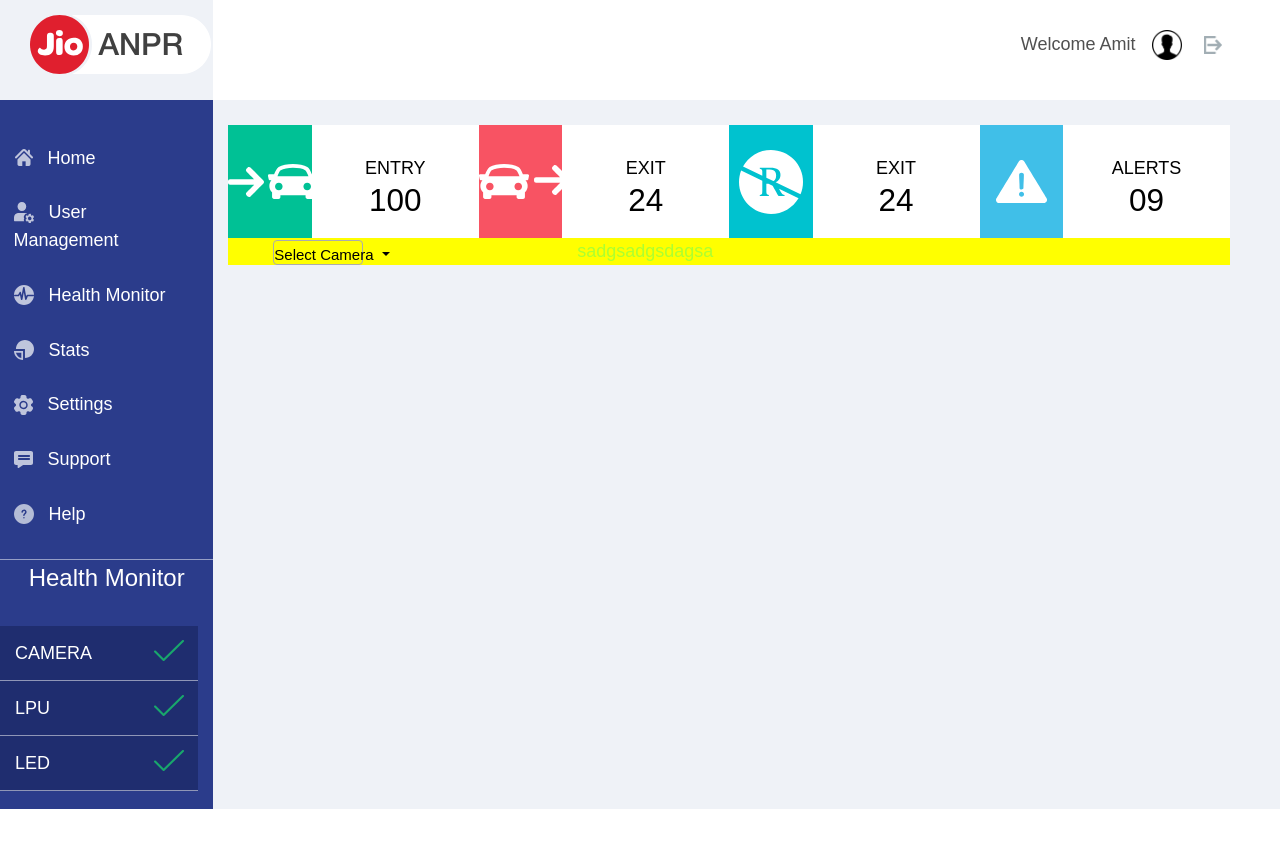
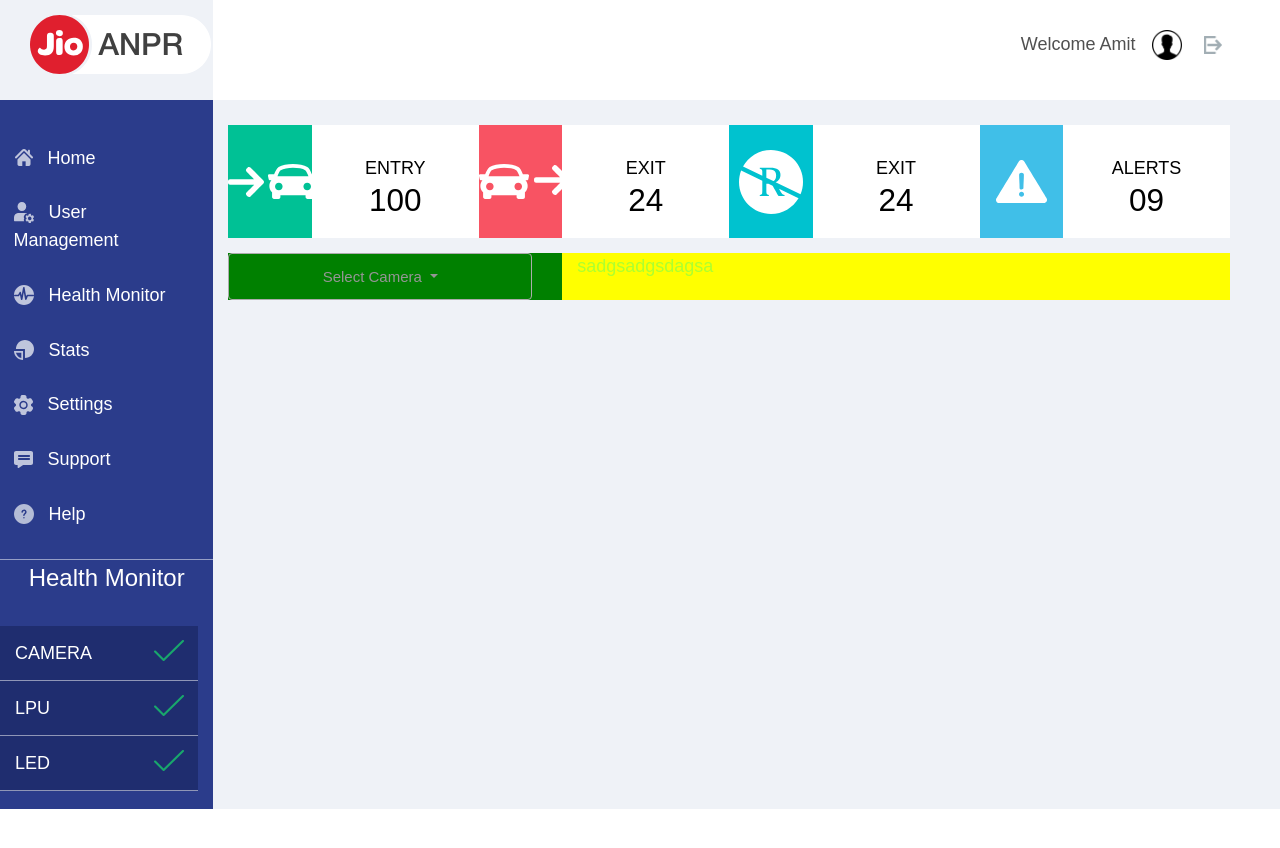
Before and after one commit to ashwingattani/AngularBootstrapUI, an Angular app: page / in a window 1280 px wide. Shown: the top 848 px of the page. Built offline with nearby package versions, Linux system fonts and the light colour scheme.

Commit message:
Home Screen

```diff
--- a/angular.json
+++ b/angular.json
@@ -26,7 +26,11 @@
               "node_modules/bootstrap/dist/css/bootstrap.min.css",
               "src/styles.css"
             ],
-            "scripts": [],
+            "scripts": [
+              "node_modules/popper.js/dist/umd/popper.min.js",
+              "node_modules/jquery/dist/jquery.min.js",
+              "node_modules/bootstrap/dist/js/bootstrap.min.js"
+            ],
             "es5BrowserSupport": true
           },
           "configurations": {
--- a/package.json
+++ b/package.json
@@ -23,7 +23,9 @@
     "core-js": "^2.5.4",
     "rxjs": "~6.3.3",
     "tslib": "^1.9.0",
-    "zone.js": "~0.8.26"
+    "zone.js": "~0.8.26",
+    "jquery": "^3.4.1",
+    "popper.js": "^1.15.0"
   },
   "devDependencies": {
     "@angular-devkit/build-angular": "~0.13.0",
--- a/src/app/home/home.component.css
+++ b/src/app/home/home.component.css
@@ -7,7 +7,6 @@
 .categoryDiv {
     height: 113px;
     background: yellow;
-    /* margin-top: 25px; */
 }
 
 .subCategoryHeader {
@@ -36,7 +35,7 @@
 
 }
 
-.icon {
+.categoryicon {
     position: absolute;
     left: 0;
     right: 0;
@@ -55,24 +54,27 @@
     margin-top: 30px;
 }
 
+.detailDiv {
+    margin-top: 15px;
+}
 .cameraDiv{
-    background: yellow;
+    background: green;
 }
 
 .listDiv {
     background: yellow;
 }
 
+.dropDownInputBoxField {
+    margin-left: -15px;
+    font-size: 15px;
 
-.dropDownInputBoxField {
-    margin-left: 30px;
-    font-size: 15px;
-    width: 90px;
-    height: 25px;
+    width: 100%;
+    /* height: 25px; */
     border: 0.5px;
     border-radius: 4px;
-    padding: 0px;
-    color:black;
+    /* padding: 0px; */
+    color:#959595;
     background: none;
     border: 1px solid rgba(172, 172, 172, 1);
 }
--- a/src/app/home/home.component.html
+++ b/src/app/home/home.component.html
@@ -5,7 +5,7 @@
           <div class="row subCategoryHeader">
 
               <div class="col-md-4 entryIconDiv">
-                  <img class="icon" src="../assets/Entry.png" alt="Entry">
+                  <img class="categoryicon" src="../assets/Entry.png" alt="Entry">
               </div>
 
               <div class="col text-center categoryTitleDiv">
@@ -23,7 +23,7 @@
           <div class="row subCategoryHeader">
 
               <div class="col-md-4 exitIconDiv">
-                  <img class="icon" src="../assets/Exit.png" alt="Entry">
+                  <img class="categoryicon" src="../assets/Exit.png" alt="Entry">
 
               </div>
 
@@ -44,7 +44,7 @@
           <div class="row subCategoryHeader">
 
               <div class="col-md-4 unregisteredIconDiv">
-                  <img class="icon" src="../assets/UnRegistered.png" alt="Entry">
+                  <img class="categoryicon" src="../assets/UnRegistered.png" alt="Entry">
 
               </div>
 
@@ -63,7 +63,7 @@
             <div class="row subCategoryHeader">
 
                 <div class="col-md-4 alertIconDiv">
-                    <img class="icon" src="../assets/Alert.png" alt="Entry">
+                    <img class="categoryicon" src="../assets/Alert.png" alt="Entry">
                   </div>
 
                   <div class="col text-center categoryTitleDiv">
@@ -78,10 +78,12 @@
         </div>
     </div>
 
-    <div class="row DetailDiv">
-        <div class="col-md-4 cameraDiv">
-            <div class="dropdown">
-                <button class="btn btn-primary dropdown-toggle dropDownInputBoxField" type="button" data-toggle="dropdown">
+    <div class="row detailDiv">
+
+      <div class="col-md-4 cameraDiv">
+
+          <div class="dropdown">
+                <button class="btn btn-lg btn-primary dropdown-toggle dropDownInputBoxField" type="button" data-toggle="dropdown">
                   {{ cameraPlaceHolder }}
                 <span class="caret"></span></button>
                 <ul class="dropdown-menu">
@@ -89,10 +91,13 @@
                       {{ value }}
                   </li>
                 </ul>
-            </div>
-        </div>
+          </div>
+
+      </div>
+
+
         <div class="col listDiv">
-sadgsadgsdagsa
+                sadgsadgsdagsa
         </div>
     </div>
 
--- a/src/app/home/home.component.ts
+++ b/src/app/home/home.component.ts
@@ -14,9 +14,9 @@ export class HomeComponent implements OnInit {
   ngOnInit() {
   }
 
-  changeLocation(value) {
+  changeCamera(value) {
       console.log(value);
-
+      this.cameraPlaceHolder = value
   }
 
 }
```
